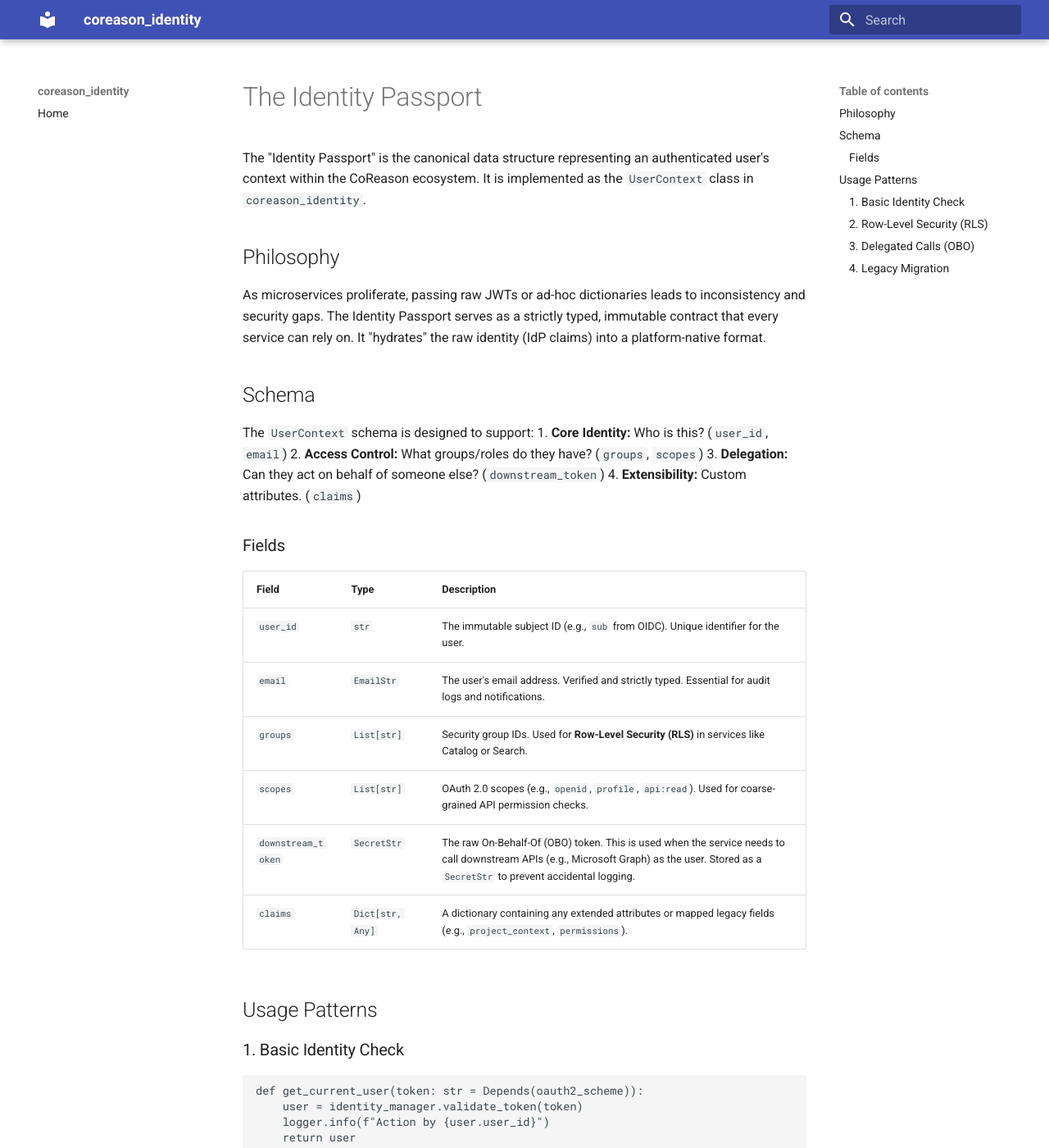
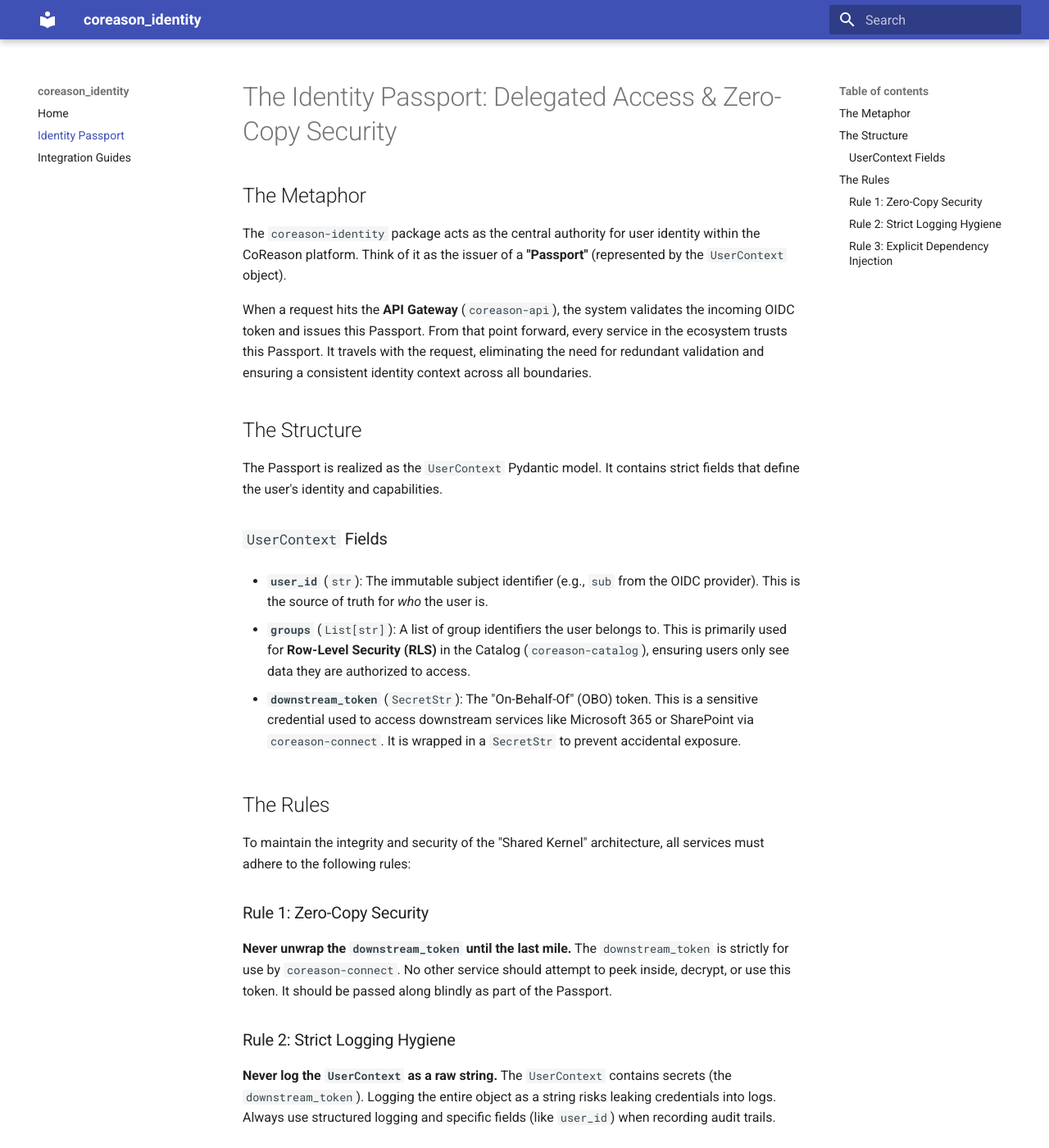
Before and after one commit to CoReason-AI/coreason-identity, an MkDocs documentation site: the page built from docs/identity_passport.md, in a window 1280 px wide and 1400 px high. Shown: the whole window at 82% size. Built offline with MkDocs 1.6.1 and Material for MkDocs 9.7.7, drawn with Linux system fonts in a browser that asks for light colours; some of the changed text lies outside the part shown.

Commit message:
Document Delegated Identity architecture and bump version (#65)
* Document Delegated Identity architecture and bump version to 0.4.1

````diff
--- a/docs/identity_passport.md
+++ b/docs/identity_passport.md
@@ -1,74 +1,38 @@
-# The Identity Passport
+# The Identity Passport: Delegated Access & Zero-Copy Security
 
-The "Identity Passport" is the canonical data structure representing an authenticated user's context within the CoReason ecosystem. It is implemented as the `UserContext` class in `coreason_identity`.
+## The Metaphor
 
-## Philosophy
+The `coreason-identity` package acts as the central authority for user identity within the CoReason platform. Think of it as the issuer of a **"Passport"** (represented by the `UserContext` object).
 
-As microservices proliferate, passing raw JWTs or ad-hoc dictionaries leads to inconsistency and security gaps. The Identity Passport serves as a strictly typed, immutable contract that every service can rely on. It "hydrates" the raw identity (IdP claims) into a platform-native format.
+When a request hits the **API Gateway** (`coreason-api`), the system validates the incoming OIDC token and issues this Passport. From that point forward, every service in the ecosystem trusts this Passport. It travels with the request, eliminating the need for redundant validation and ensuring a consistent identity context across all boundaries.
 
-## Schema
+## The Structure
 
-The `UserContext` schema is designed to support:
-1.  **Core Identity:** Who is this? (`user_id`, `email`)
-2.  **Access Control:** What groups/roles do they have? (`groups`, `scopes`)
-3.  **Delegation:** Can they act on behalf of someone else? (`downstream_token`)
-4.  **Extensibility:** Custom attributes. (`claims`)
+The Passport is realized as the `UserContext` Pydantic model. It contains strict fields that define the user's identity and capabilities.
 
-### Fields
+### `UserContext` Fields
 
-| Field | Type | Description |
-| :--- | :--- | :--- |
-| `user_id` | `str` | The immutable subject ID (e.g., `sub` from OIDC). Unique identifier for the user. |
-| `email` | `EmailStr` | The user's email address. Verified and strictly typed. Essential for audit logs and notifications. |
-| `groups` | `List[str]` | Security group IDs. Used for **Row-Level Security (RLS)** in services like Catalog or Search. |
-| `scopes` | `List[str]` | OAuth 2.0 scopes (e.g., `openid`, `profile`, `api:read`). Used for coarse-grained API permission checks. |
-| `downstream_token` | `SecretStr` | The raw On-Behalf-Of (OBO) token. This is used when the service needs to call downstream APIs (e.g., Microsoft Graph) as the user. Stored as a `SecretStr` to prevent accidental logging. |
-| `claims` | `Dict[str, Any]` | A dictionary containing any extended attributes or mapped legacy fields (e.g., `project_context`, `permissions`). |
+*   **`user_id`** (`str`):
+    The immutable subject identifier (e.g., `sub` from the OIDC provider). This is the source of truth for *who* the user is.
 
-## Usage Patterns
+*   **`groups`** (`List[str]`):
+    A list of group identifiers the user belongs to. This is primarily used for **Row-Level Security (RLS)** in the Catalog (`coreason-catalog`), ensuring users only see data they are authorized to access.
 
-### 1. Basic Identity Check
-```python
-def get_current_user(token: str = Depends(oauth2_scheme)):
-    user = identity_manager.validate_token(token)
-    logger.info(f"Action by {user.user_id}")
-    return user
-```
+*   **`downstream_token`** (`SecretStr`):
+    The "On-Behalf-Of" (OBO) token. This is a sensitive credential used to access downstream services like Microsoft 365 or SharePoint via `coreason-connect`. It is wrapped in a `SecretStr` to prevent accidental exposure.
 
-### 2. Row-Level Security (RLS)
-Services can pass `user.groups` to database queries to filter results.
+## The Rules
 
-```python
-def search_documents(user: UserContext, query: str):
-    # Only return docs where the user is in the allowed groups
-    return db.search(query, allowed_groups=user.groups)
-```
+To maintain the integrity and security of the "Shared Kernel" architecture, all services must adhere to the following rules:
 
-### 3. Delegated Calls (OBO)
-When calling external APIs, use the `downstream_token`.
+### Rule 1: Zero-Copy Security
+**Never unwrap the `downstream_token` until the last mile.**
+The `downstream_token` is strictly for use by `coreason-connect`. No other service should attempt to peek inside, decrypt, or use this token. It should be passed along blindly as part of the Passport.
 
-```python
-import httpx
+### Rule 2: Strict Logging Hygiene
+**Never log the `UserContext` as a raw string.**
+The `UserContext` contains secrets (the `downstream_token`). Logging the entire object as a string risks leaking credentials into logs. Always use structured logging and specific fields (like `user_id`) when recording audit trails.
 
-async def fetch_outlook_calendar(user: UserContext):
-    if not user.downstream_token:
-        raise Unauthorized("No delegation token available")
-
-    token = user.downstream_token.get_secret_value()
-    async with httpx.AsyncClient() as client:
-        resp = await client.get(
-            "https://graph.microsoft.com/v1.0/me/calendar",
-            headers={"Authorization": f"Bearer {token}"}
-        )
-```
-
-### 4. Legacy Migration
-If you were using `project_context` or `permissions` fields directly, they are now available in `claims`:
-
-```python
-# Old
-# project = user.project_context
-
-# New
-project = user.claims.get("project_context")
-```
+### Rule 3: Explicit Dependency Injection
+**All inter-service communication must pass this object explicitly.**
+Do not rely on global state or thread-local storage. The `UserContext` must be explicitly passed as an argument to functions and services (Dependency Injection). This ensures that every action is clearly attributable to a specific user and that the "On-Behalf-Of" context is preserved.
--- /dev/null
+++ b/docs/integration_guides.md
@@ -0,0 +1,52 @@
+# Integration Guides: Security & Identity
+
+This document outlines the standard "Security & Identity" sections that must be integrated into the architecture documentation of all dependent packages.
+
+---
+
+## coreason-api (The Gateway)
+
+### Security & Identity
+This service acts as the **Border Control**. It validates OIDC tokens and hydrates the `UserContext` passport before injecting it into the application context.
+
+---
+
+## coreason-maco (The State)
+
+### Security & Identity
+The Orchestrator persists the `UserContext` in the workflow state (Redis/Memory) so that long-running agents continue to act "On-Behalf-Of" the user who triggered the run. It sanitizes this context before emitting UI events.
+
+---
+
+## coreason-catalog (The Gatekeeper)
+
+### Security & Identity
+The Catalog uses `UserContext.groups` to enforce **Row-Level Security (RLS)**. Even if a resource exists, it is filtered out if the passport lacks the required group stamp.
+
+---
+
+## coreason-search (The Scout)
+
+### Security & Identity
+The Search engine does not store permissions. It accepts the `UserContext` and blindly passes it to the `Workspace`, ensuring that results are retrieved "Just-In-Time" using the user's own credentials.
+
+---
+
+## coreason-connect (The Hands)
+
+### Security & Identity
+This is the only service allowed to peek inside the `SecretStr`. It exchanges the `downstream_token` for a Microsoft Graph session to read emails or files exactly as the user.
+
+---
+
+## coreason-veritas (The Auditor)
+
+### Security & Identity
+The Audit system accepts `UserContext` to immutably log *who* performed an action (`user_id`), while explicitly excluding *how* they did it (redacting the token).
+
+---
+
+## coreason-cortex (The Brain)
+
+### Security & Identity
+The Cognitive Engine is trained to respect the "Identity Wall". It receives the `UserContext` but is instructed via System Prompt not to output it. It passes the context to tools via the MCP protocol.
--- a/mkdocs.yml
+++ b/mkdocs.yml
@@ -3,3 +3,5 @@ theme:
   name: material
 nav:
   - Home: index.md
+  - Identity Passport: identity_passport.md
+  - Integration Guides: integration_guides.md
--- a/pyproject.toml
+++ b/pyproject.toml
@@ -1,6 +1,6 @@
 [project]
 name = "coreason_identity"
-version = "0.4.0"
+version = "0.4.1"
 description = "Decoupled authentication middleware, abstracting OIDC and OAuth2 protocols from the main application."
 readme = "README.md"
 requires-python = ">=3.11, <3.15"
````
Also changed, not shown: 1 other file.
